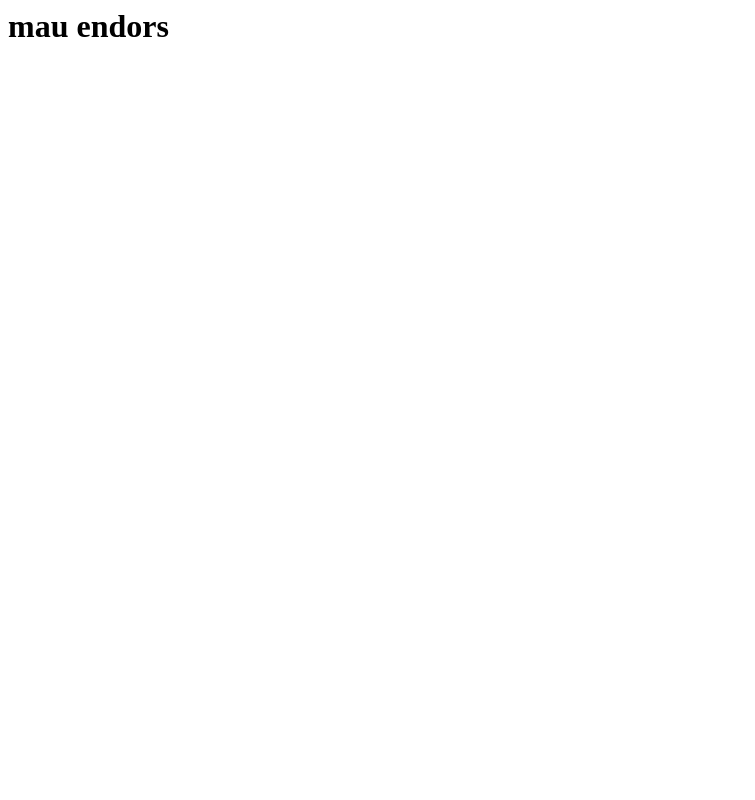
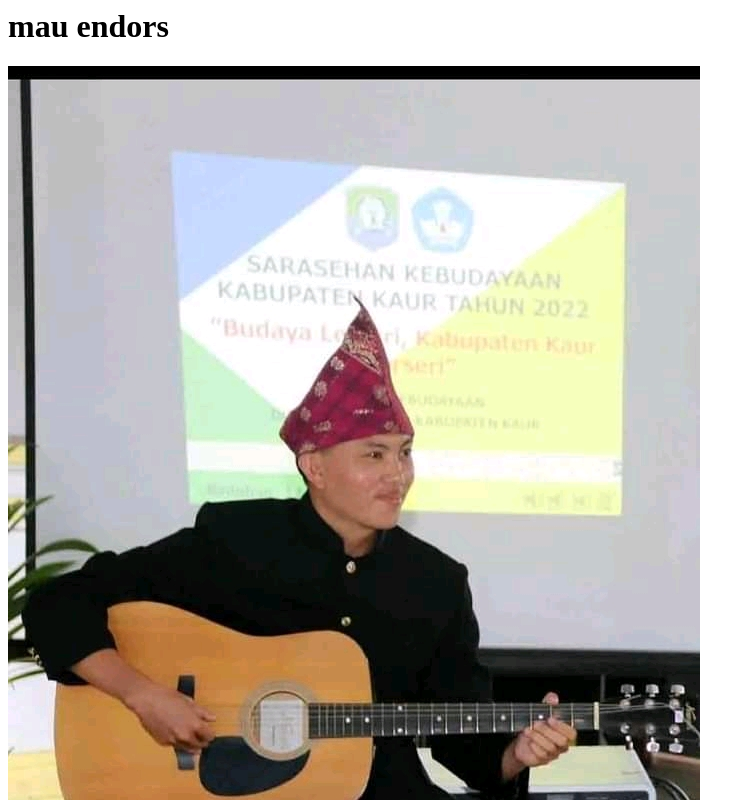
Before and after one commit to Robymaringga/My-profil, a plain HTML site: page index.html in a window 1280 px wide. Shown: the top 800 px of the page, without its empty margins (0-755 px from the left). Drawn offline with Linux system fonts and the light colour scheme.

Commit message:
Update index.html

```diff
--- a/index.html
+++ b/index.html
@@ -4,5 +4,6 @@
 </head>
 <body>
 <h1>mau endors </h1>
+<img src="Ab.jpg">
 </body>
 </html>
```
